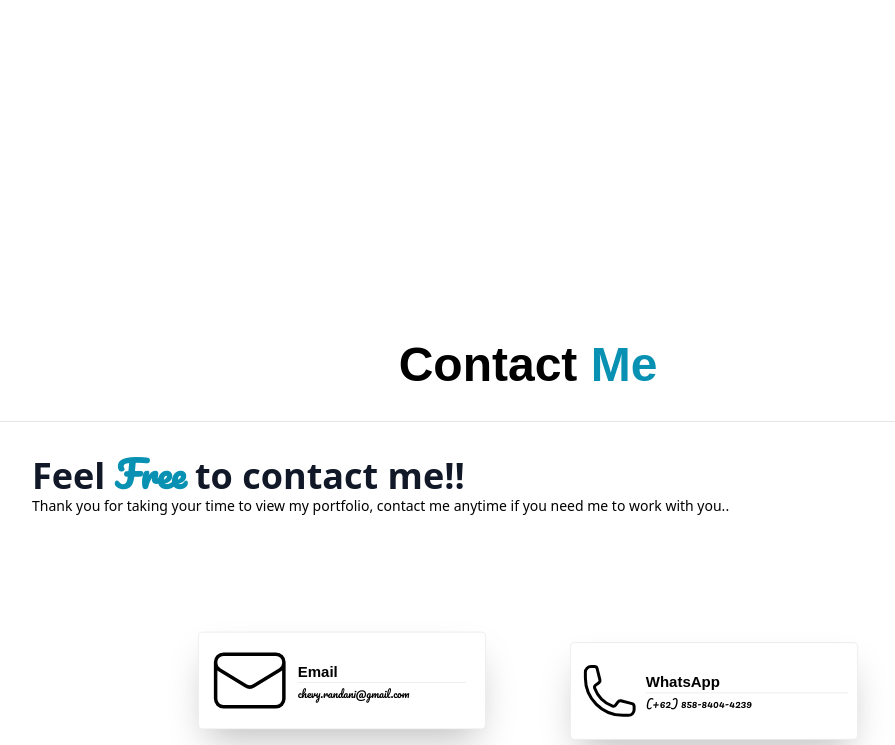
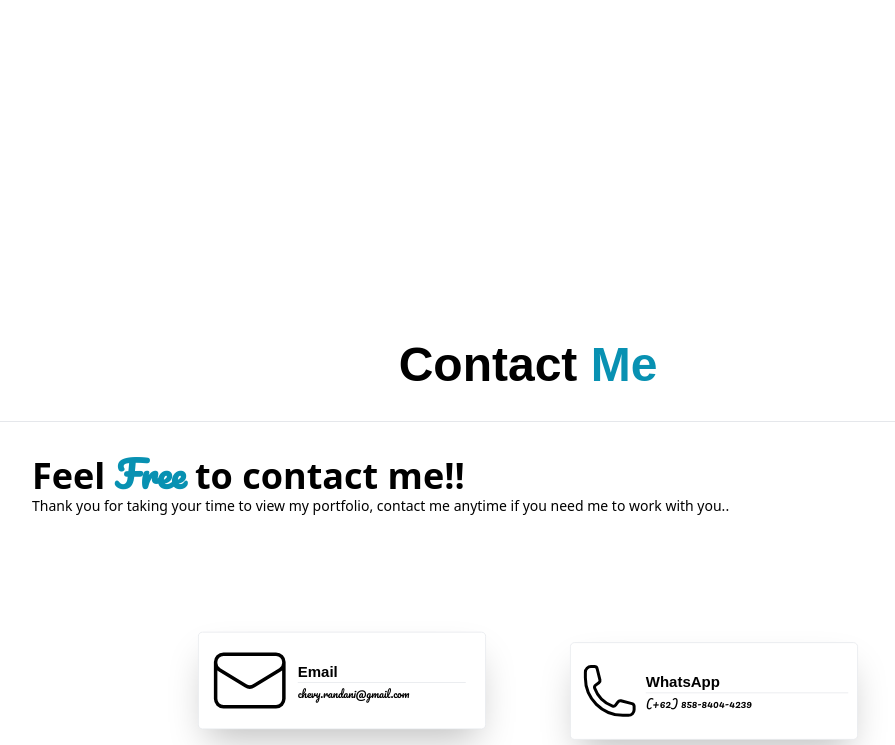
Before and after one commit to copcop22/landingpage-tailwind-css, a website: page public/index.html in a window 1280 px wide. Shown: the part 2971-3716 px from the top of the page, without its empty margins (112-1007 px from the left). Drawn offline with nearby package versions, Linux system fonts and the light colour scheme.

Commit message:
Update index.html

```diff
--- a/public/index.html
+++ b/public/index.html
@@ -548,7 +548,7 @@
                                     </div>
                                     <time
                                         class="mb-1 text-sm font-normal leading-none text-gray-400 dark:text-gray-500">2023 - (Until Now)</time>
-                                    <h3 class="text-lg font-semibold text-black">PT.NUSANTARA TEKNO INDONESIA
+                                    <h3 class="text-lg font-semibold text-black">PT. NUSANTARA TEKNO INDONESIA
                                     </h3>
                                     <p class="text-base font-normal text-gray-500 dark:text-gray-400">IT Support Enginner at YKK AP INDONESIA</p>
                                 </li>
@@ -643,7 +643,7 @@
                 <div class="container">
 
                     <div class="hidden-animate-right">
-                        <h1 class="sm:text-xl md:text-4xl font-bold text-gray-900 dark:text-white">Feel <span
+                        <h1 class="sm:text-xl md:text-4xl font-bold text-black">Feel <span
                                 class="font-bold font-Pacifico text-cyan-600">Free</span> to contact
                             me!!</h1>
                         <p class="sm:text-xs md:text-sm">Thank you for taking your time to view my portfolio, contact me
```
